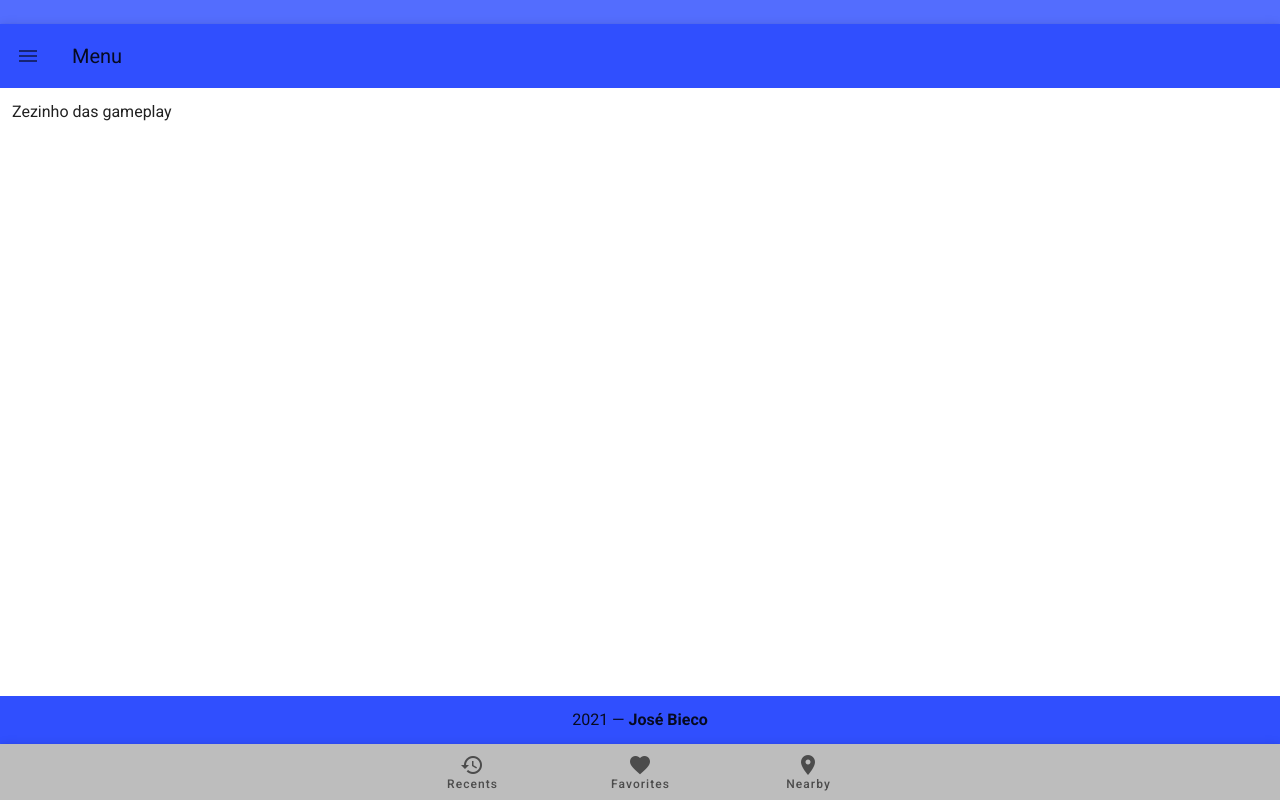
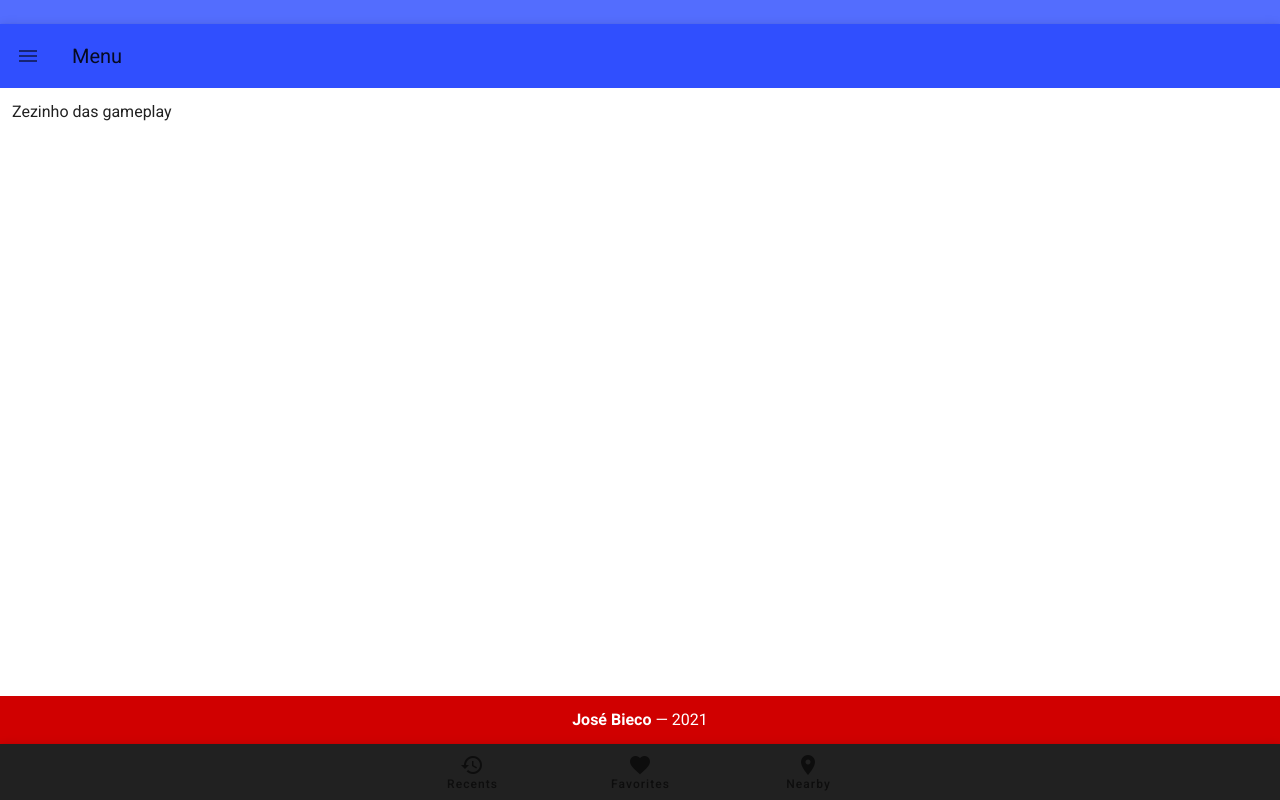
Before and after one commit to JoseBieco/wep.cp109, a Vue app: page / in a window 1280 px wide. Built offline with nearby package versions, Linux system fonts and the light colour scheme.

Commit message:
feat(src/components/Footer): changed colors and added styles

```diff
--- a/src/components/Footer.vue
+++ b/src/components/Footer.vue
@@ -1,16 +1,18 @@
 <template>
   <div>
-    <v-footer padless color="#304FFE">
-      <v-col class="text-center" cols="12">
-        {{ new Date().getFullYear() }} — <strong>José Bieco</strong>
+    <v-footer padless color="#D00000">
+      <v-col class="text-center textColor" cols="12">
+        <strong class="poninterText" @click="openGit()">José Bieco</strong>
+        —
+        {{ new Date().getFullYear() }}
       </v-col>
     </v-footer>
 
     <v-bottom-navigation
       :value="value"
-      color="#304FFE"
+      color="#ffffff"
       grow
-      background-color="#BDBDBD"
+      background-color="#212121"
       rounded="true"
     >
       <v-btn>
@@ -39,5 +41,21 @@ import Vue from "vue";
 
 export default Vue.extend({
   name: "Footer",
+
+  methods: {
+    openGit() {
+      window.open("https://github.com/JoseBieco", "_blank");
+    },
+  },
 });
 </script>
+
+<style scoped>
+.poninterText:hover {
+  cursor: pointer;
+}
+
+.textColor {
+  color: white !important;
+}
+</style>
```
